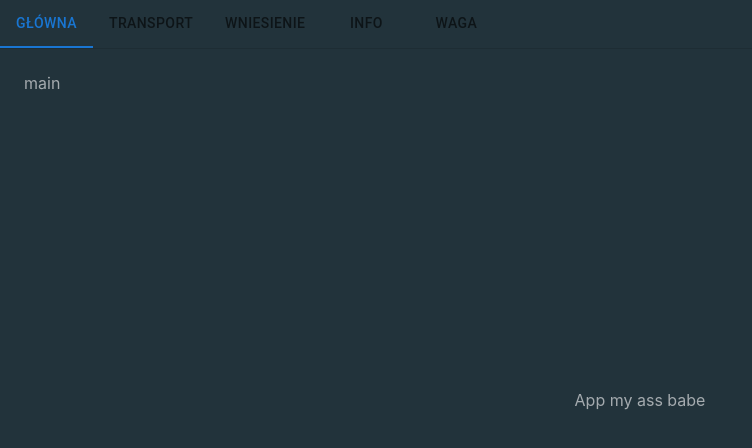
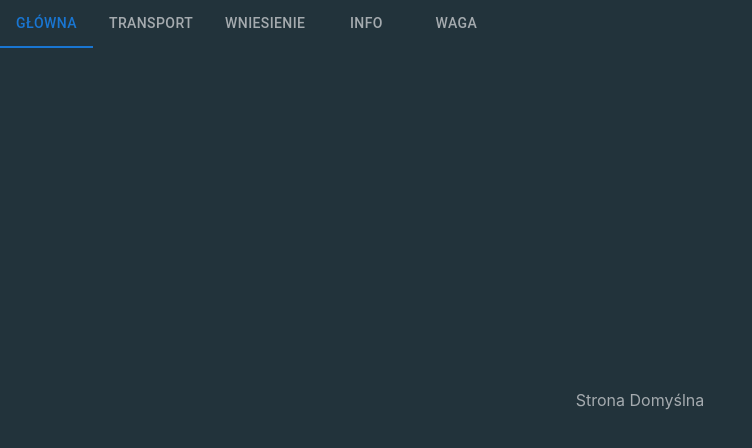
Before and after one commit to awnetcode/transport-app, a React (Create React App) app in the folder frontend/: page / in a window 1280 px wide. Shown: the top 448 px of the page, without its empty margins (0-752 px from the left). Built offline with nearby package versions, Linux system fonts and the light colour scheme.

Commit message:
navigation

```diff
--- a/frontend/src/App.js
+++ b/frontend/src/App.js
@@ -1,12 +1,17 @@
 import './App.css';
+
+import { useState } from 'react';
+
 import Navigation from './components/Navigation';
+import MainContent from './components/MainContent';
 
 function App() {
+  const [content, setContent] = useState('');
   return (
     <div className="container">
-      <Navigation />
-App my ass
-babe
+      <Navigation setContent= {setContent}/>
+      <MainContent content = {content}/>
+
     </div>
   );
 }
--- /dev/null
+++ b/frontend/src/components/MainContent.js
@@ -0,0 +1,29 @@
+import React from 'react'
+
+const MainContent = ({content}) => {
+    let pageContent;
+    switch(content){
+        case 'main':
+            pageContent = 'Strona Główna';
+            break;
+        case 'transport':
+            pageContent = 'Strona Transportowa';
+            break;
+        case 'bring':
+            pageContent = 'Strona Wniesieniowa';
+            break;
+        case 'info':
+            pageContent = 'Strona Infowa';
+            break;
+        case 'weight':
+            pageContent = 'Strona Wagowa';
+            break;
+
+    default: pageContent = 'Strona Domyślna'
+    }
+  return (
+    <div>{pageContent}</div>
+  )
+}
+
+export default MainContent
--- a/frontend/src/components/Navigation.js
+++ b/frontend/src/components/Navigation.js
@@ -3,6 +3,9 @@ import PropTypes from 'prop-types';
 import Tabs from '@mui/material/Tabs';
 import Tab from '@mui/material/Tab';
 import Box from '@mui/material/Box';
+
+import { useTheme } from "@mui/material/styles";
+import useMediaQuery from "@mui/material/useMediaQuery";
 
 function CustomTabPanel(props) {
   const { children, value, index, ...other } = props;
@@ -26,15 +29,12 @@ CustomTabPanel.propTypes = {
   value: PropTypes.number.isRequired,
 };
 
-function a11yProps(index) {
-  return {
-    id: `simple-tab-${index}`,
-    'aria-controls': `simple-tabpanel-${index}`,
-  };
-}
 
-export default function BasicTabs() {
+
+export default function BasicTabs({setContent}) {
   const [value, setValue] = React.useState(0);
+  const theme = useTheme();
+  const isSmallScreen = useMediaQuery(theme.breakpoints.down("sm"));
 
   const handleChange = (event, newValue) => {
     setValue(newValue);
@@ -43,37 +43,20 @@ export default function BasicTabs() {
   return (
     <Box sx={{ width: '100%',
       position: 'absolute',
-      top: 0,
-
+      top: 0
      }}>
-      <Box sx={{ borderBottom: 1, borderColor: 'divider' }}>
-        <Tabs value={value} onChange={handleChange} aria-label="basic tabs example"
-        sx={{
-          color: '#A5ABAF'
-        }}
-        >
-          <Tab label="Główna" {...a11yProps(0)} />
-          <Tab label="Transport" {...a11yProps(1)} />
-          <Tab label="Wniesienie" {...a11yProps(2)} />
-          <Tab label="Info" {...a11yProps(3)} />
-          <Tab label="Waga" {...a11yProps(4)} />
+      <Box sx={{ borderBottom: 0, borderColor: 'inherit' }}>
+        <Tabs
+         orientation={isSmallScreen ? "vertical" : "horizontal"}
+         value={value} onChange={handleChange} aria-label="basic tabs example"
+         >
+          <Tab sx={{color: 'inherit'}} label="Główna" onClick={()=>setContent('main')}/>
+          <Tab sx={{color:'inherit'}} label="Transport" onClick={()=>setContent('transport')}/>
+          <Tab sx={{color:'inherit'}} label="Wniesienie" onClick={()=>setContent('bring')}/>
+          <Tab sx={{color:'inherit'}} label="Info" onClick={()=>setContent('info')}/>
+          <Tab sx={{color:'inherit'}} label="Waga" onClick={()=>setContent('weight')}/>
         </Tabs>
       </Box>
-      <CustomTabPanel value={value} index={0}>
-        main
-      </CustomTabPanel>
-      <CustomTabPanel value={value} index={1}>
-        delivery
-      </CustomTabPanel>
-      <CustomTabPanel value={value} index={2}>
-        bring
-      </CustomTabPanel>
-      <CustomTabPanel value={value} index={3}>
-        info
-      </CustomTabPanel>
-      <CustomTabPanel value={value} index={4}>
-        weight
-      </CustomTabPanel>
     </Box>
   );
 }
```
